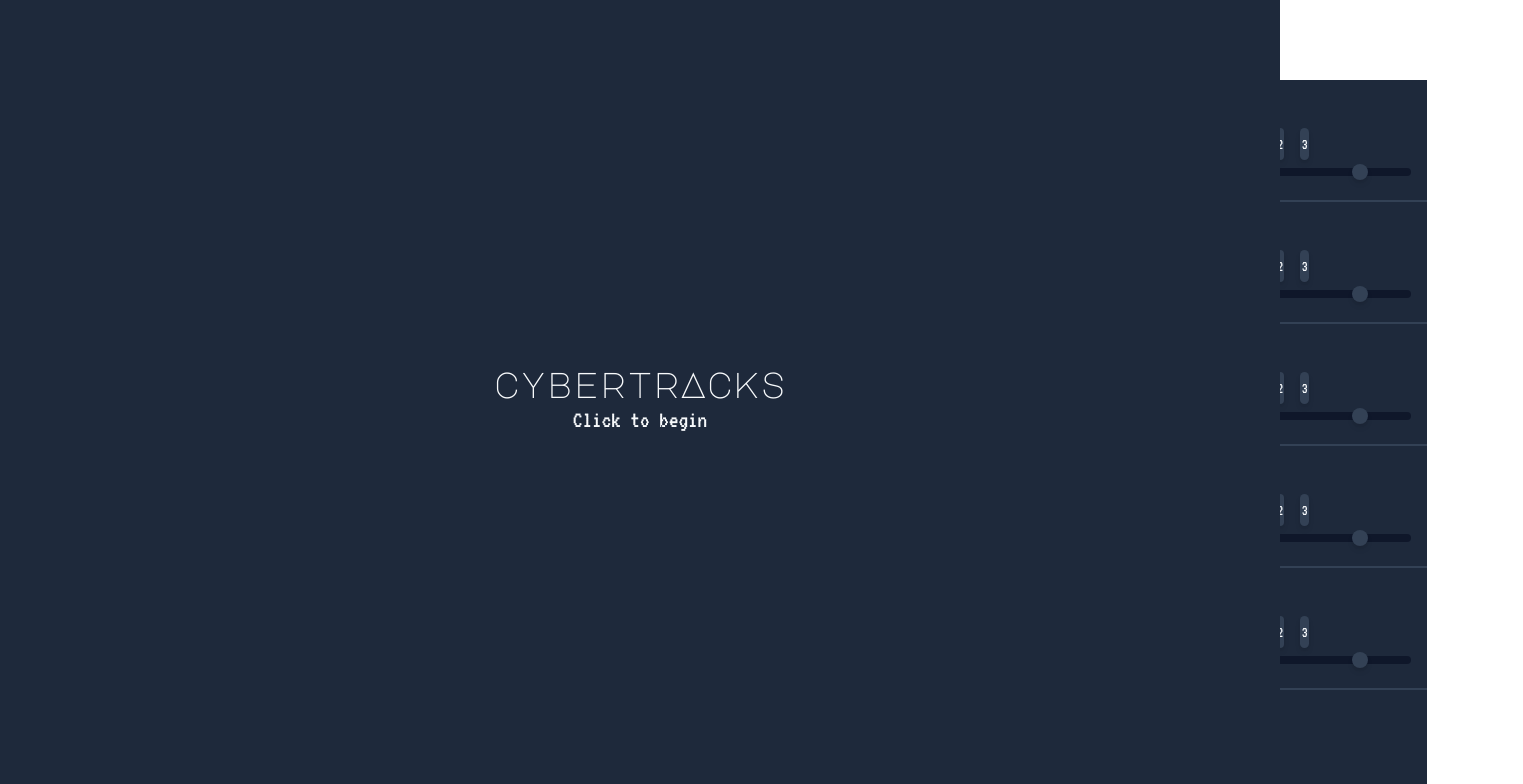
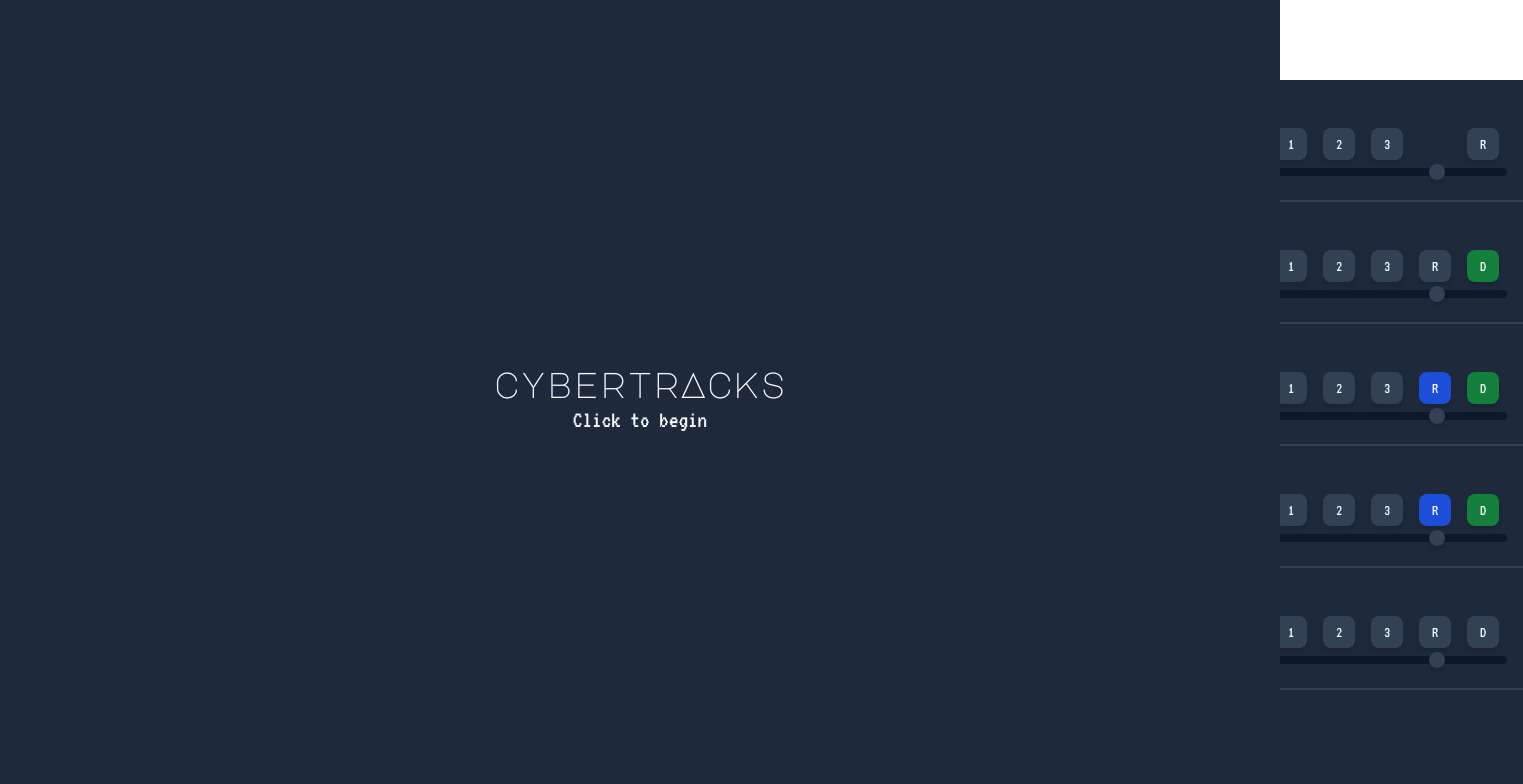
Before and after one commit to Circl3s/cybertracks, a React (Create React App) app: page / in a window 1280 px wide. Shown: the top 784 px of the page, 1523 px wide, since content can reach past the window. Built offline with nearby package versions, Linux system fonts and the light colour scheme; no server answers.

Commit message:
Toggle reverb send

```diff
--- a/src/App.js
+++ b/src/App.js
@@ -25,10 +25,12 @@ const globalComp = new Tone.Compressor(-20, 4).toDestination();
 
 const ducking = new Tone.Gain(1).connect(globalComp);
 
-const synthReverbSend = new Tone.Reverb(2).connect(ducking);
+const reverbSend = new Tone.Reverb(2).connect(ducking);
 // const synthDelaySend = new Tone.FeedbackDelay("8n", 0.5).connect(ducking);
 
-const drumMeter = new Tone.Meter().connect(globalComp);
+const drumReverbGate = new Tone.Gain(0).connect(reverbSend);
+
+const drumMeter = new Tone.Meter().connect(drumReverbGate).connect(globalComp);
 
 const drumMute = new Tone.Gain(1).connect(drumMeter);
 
@@ -38,7 +40,9 @@ const drums = new Tone.Sampler({
   E5: linnHhClosed,
 }).connect(drumMute);
 
-const bassMeter = new Tone.Meter().connect(ducking);
+const bassReverbGate = new Tone.Gain(0).connect(reverbSend);
+
+const bassMeter = new Tone.Meter().connect(bassReverbGate).connect(ducking);
 
 const bassMute = new Tone.Gain(1).connect(bassMeter);
 
@@ -80,7 +84,9 @@ const bassPatches = [
   bass2,
 ]
 
-const arpMeter = new Tone.Meter().connect(ducking).connect(synthReverbSend);
+const arpReverbGate = new Tone.Gain(1).connect(reverbSend);
+
+const arpMeter = new Tone.Meter().connect(arpReverbGate).connect(ducking);
 
 const arpMute = new Tone.Gain(1).connect(arpMeter);
 
@@ -100,7 +106,9 @@ const arpPatches = [
   arp1,
 ]
 
-const leadMeter = new Tone.Meter().connect(ducking).connect(synthReverbSend);
+const leadReverbGate = new Tone.Gain(1).connect(reverbSend);
+
+const leadMeter = new Tone.Meter().connect(leadReverbGate).connect(ducking);
 
 const leadMute = new Tone.Gain(1).connect(leadMeter);
 
@@ -168,6 +176,20 @@ class App extends React.Component {
         1.0,
         1.0,
         1.0
+      ],
+      reverb: [
+        false,
+        false,
+        true,
+        true,
+        true
+      ],
+      ducking: [
+        null,
+        true,
+        true,
+        true,
+        true
       ],
       activePatchMap: [
         0,
@@ -445,6 +467,13 @@ class App extends React.Component {
       null
     ];
 
+    this.reverbNodes = [
+      drumReverbGate,
+      bassReverbGate,
+      leadReverbGate,
+      arpReverbGate,
+      null
+    ]
   }
 
   updateDefaultOctave = (n) => {
@@ -829,6 +858,12 @@ class App extends React.Component {
     this.muteNodes[2].gain.value = this.state.volumes[2] * !this.state.mutes[2];
     this.muteNodes[3].gain.value = this.state.volumes[3] * !this.state.mutes[3];
     // this.muteNodes[4].gain.value = !this.state.mutes[4];
+
+    this.reverbNodes[0].gain.value = this.state.reverb[0];
+    this.reverbNodes[1].gain.value = this.state.reverb[1];
+    this.reverbNodes[2].gain.value = this.state.reverb[2];
+    this.reverbNodes[3].gain.value = this.state.reverb[3];
+    // this.reverbNodes[4].gain.value = this.state.reverb[4];
   }
 
   begin = () => {
@@ -903,6 +938,14 @@ class App extends React.Component {
     });
   }
 
+  toggleReverb = (n) => {
+    this.setState((state, props) => {
+      return {
+        reverb: state.reverb.map((v, i) => i === n ? !v : v)
+      };
+    });
+  }
+
   changeVolume = (n, value) => {
     this.setState((state, props) => {
       let newVolumes = state.volumes;
@@ -948,10 +991,10 @@ class App extends React.Component {
             <Track number={4} name="Keys" focus={this.state.selected} active={step} clickHandler={this.moveTo} muted={this.state.mutes[4]}></Track>
             <Paginator pages={this.state.pages} addPageCallback={this.addPage} removePageCallback={this.removePage} activePage={this.state.activePage} viewingPage={this.state.viewingPage} follow={this.state.autoFollow} onChange={this.changeAutoFollow} viewCallback={this.changeView} />
             <div className="flex w-full flex-col justify-self-stretch bg-slate-800">
-              <Rack ref={this.drumRack} number={0} name="Drums" activePatch={this.state.activePatchMap[0]} changePatch={this.changeDrumPatch} changeVolume={this.changeVolume} muted={this.state.mutes[0]} />
-              <Rack ref={this.bassRack} number={1} name="Bass" activePatch={this.state.activePatchMap[1]} changePatch={this.changeBassPatch} changeVolume={this.changeVolume} muted={this.state.mutes[1]} />
-              <Rack ref={this.leadRack} number={2} name="Lead" activePatch={this.state.activePatchMap[2]} changePatch={this.changeLeadPatch} changeVolume={this.changeVolume} muted={this.state.mutes[2]} />
-              <Rack ref={this.arpRack} number={3} name="Arp" activePatch={this.state.activePatchMap[3]} changePatch={this.changeArpPatch} changeVolume={this.changeVolume} muted={this.state.mutes[3]} />
+              <Rack ref={this.drumRack} number={0} name="Drums" activePatch={this.state.activePatchMap[0]} activeReverb={this.state.reverb[0]} reverbHandler={this.toggleReverb} changePatch={this.changeDrumPatch} changeVolume={this.changeVolume} muted={this.state.mutes[0]} />
+              <Rack ref={this.bassRack} number={1} name="Bass" activePatch={this.state.activePatchMap[1]} activeReverb={this.state.reverb[1]} reverbHandler={this.toggleReverb} activeDucking={this.state.ducking[1]} changePatch={this.changeBassPatch} changeVolume={this.changeVolume} muted={this.state.mutes[1]} />
+              <Rack ref={this.leadRack} number={2} name="Lead" activePatch={this.state.activePatchMap[2]} activeReverb={this.state.reverb[2]} reverbHandler={this.toggleReverb} activeDucking={this.state.ducking[2]} changePatch={this.changeLeadPatch} changeVolume={this.changeVolume} muted={this.state.mutes[2]} />
+              <Rack ref={this.arpRack} number={3} name="Arp" activePatch={this.state.activePatchMap[3]} activeReverb={this.state.reverb[3]} reverbHandler={this.toggleReverb} activeDucking={this.state.ducking[3]} changePatch={this.changeArpPatch} changeVolume={this.changeVolume} muted={this.state.mutes[3]} />
               <Rack number={4} name="Keys" activePatch={this.state.activeKeysPatch} changeVolume={this.changeVolume} muted={this.state.mutes[4]} />
             </div>
           </div>
--- a/src/components/Rack.js
+++ b/src/components/Rack.js
@@ -24,14 +24,21 @@ class Rack extends React.Component {
         return (
             <div className="p-4 flex flex-col w-full justify-start font-['VT323'] bg-slate-800 text-slate-50 border-b-2 border-slate-700">
                 <div className="flex flex-row w-full justify-between">
-                    <div className="flex flex-col w-1/2">
+                    <div className="flex flex-col w-full">
                         <h1 className="text-slate-100 text-2xl">{this.props.number.toString().padStart(2, "0")} {this.props.name}</h1>
-                        <div className="flex flex-row items-center">
-                            <span>Patch: </span>
-                            {[...Array(4).keys()].map((i) => {
-                                return <input key={i} type="button" className={`h-8 w-8 mx-2 cursor-pointer outline-none rounded-lg ${this.props.activePatch === i ? "bg-green-700 hover:bg-green-600 active:bg-green-800" : "bg-slate-700 hover:bg-slate-600 active:bg-slate-800"} border-[1px] border-transparent active:border-slate-700 shadow-md active:shadow-inner flex justify-center items-center duration-75`} value={i} onClick={() => this.props.changePatch(i)} />
-
-                            })}
+                        <div className="flex flex-row w-full items-center justify-between">
+                            <div className="flex flex-row items-center">
+                                <span>Patch: </span>
+                                {[...Array(4).keys()].map((i) => {
+                                    return <input key={i} type="button" className={`h-8 w-8 mx-2 cursor-pointer outline-none rounded-lg ${this.props.activePatch === i ? "bg-green-700 hover:bg-green-600 active:bg-green-800" : "bg-slate-700 hover:bg-slate-600 active:bg-slate-800"} border-[1px] border-transparent active:border-slate-700 shadow-md active:shadow-inner flex justify-center items-center duration-75`} value={i} onClick={() => this.props.changePatch(i)} />
+                                })}
+                            </div>
+                            <div className="flex flex-row items-center">
+                                <input type="button" className={`h-8 w-8 mx-2 cursor-pointer outline-none rounded-lg ${this.props.activeReverb ? "bg-blue-700 hover:bg-blue-600 active:bg-blue-800" : "bg-slate-700 hover:bg-slate-600 active:bg-slate-800"} border-[1px] border-transparent active:border-slate-700 shadow-md active:shadow-inner flex justify-center items-center duration-75`} value="R" title="Reverb send" onClick={() => this.props.reverbHandler(this.props.number)} />
+                                {this.props.number !== 0 &&
+                                    <input type="button" className={`h-8 w-8 mx-2 cursor-pointer outline-none rounded-lg ${this.props.activeDucking ? "bg-green-700 hover:bg-green-600 active:bg-green-800" : "bg-slate-700 hover:bg-slate-600 active:bg-slate-800"} border-[1px] border-transparent active:border-slate-700 shadow-md active:shadow-inner flex justify-center items-center duration-75`} value="D" title="Ducking" />
+                                }
+                            </div>
                         </div>
                     </div>
                 </div>
```
